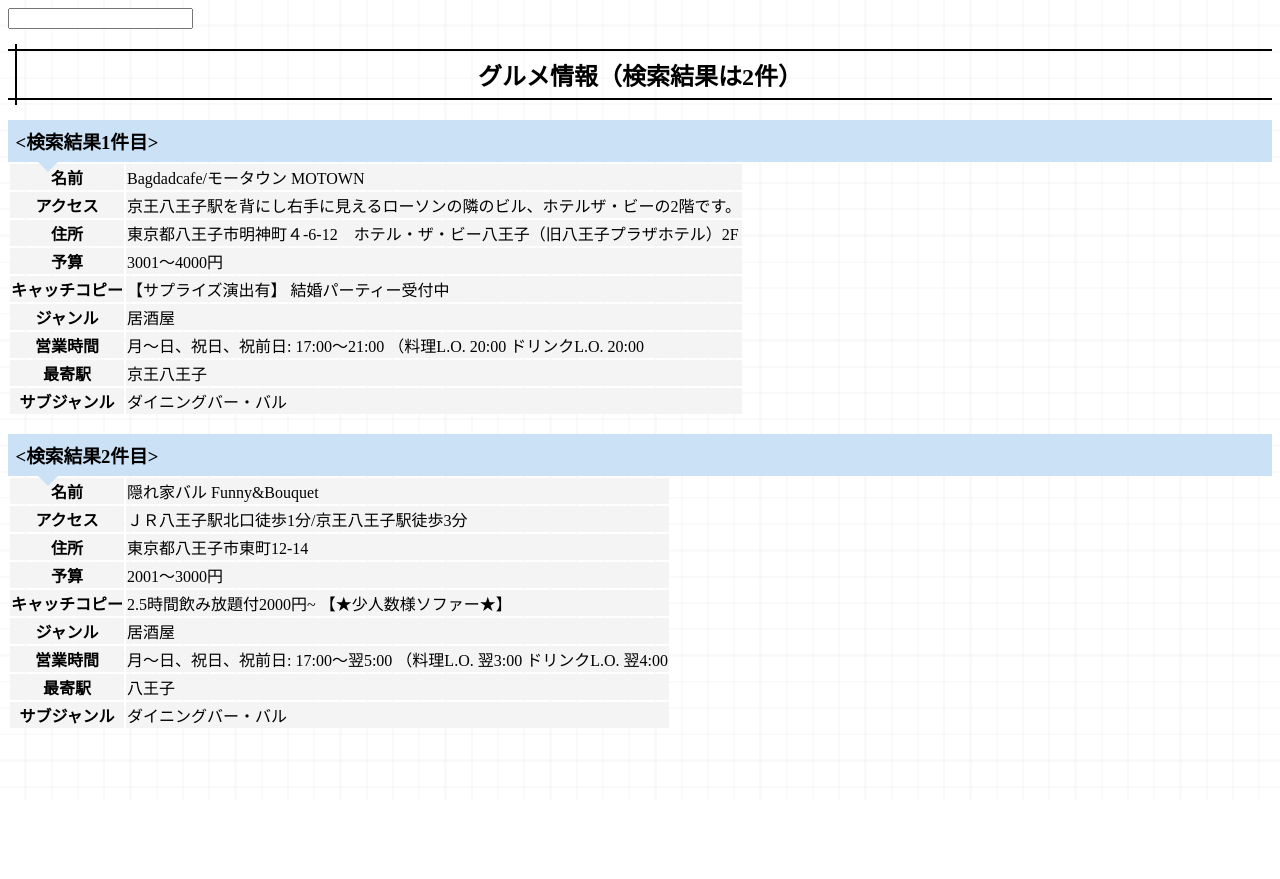
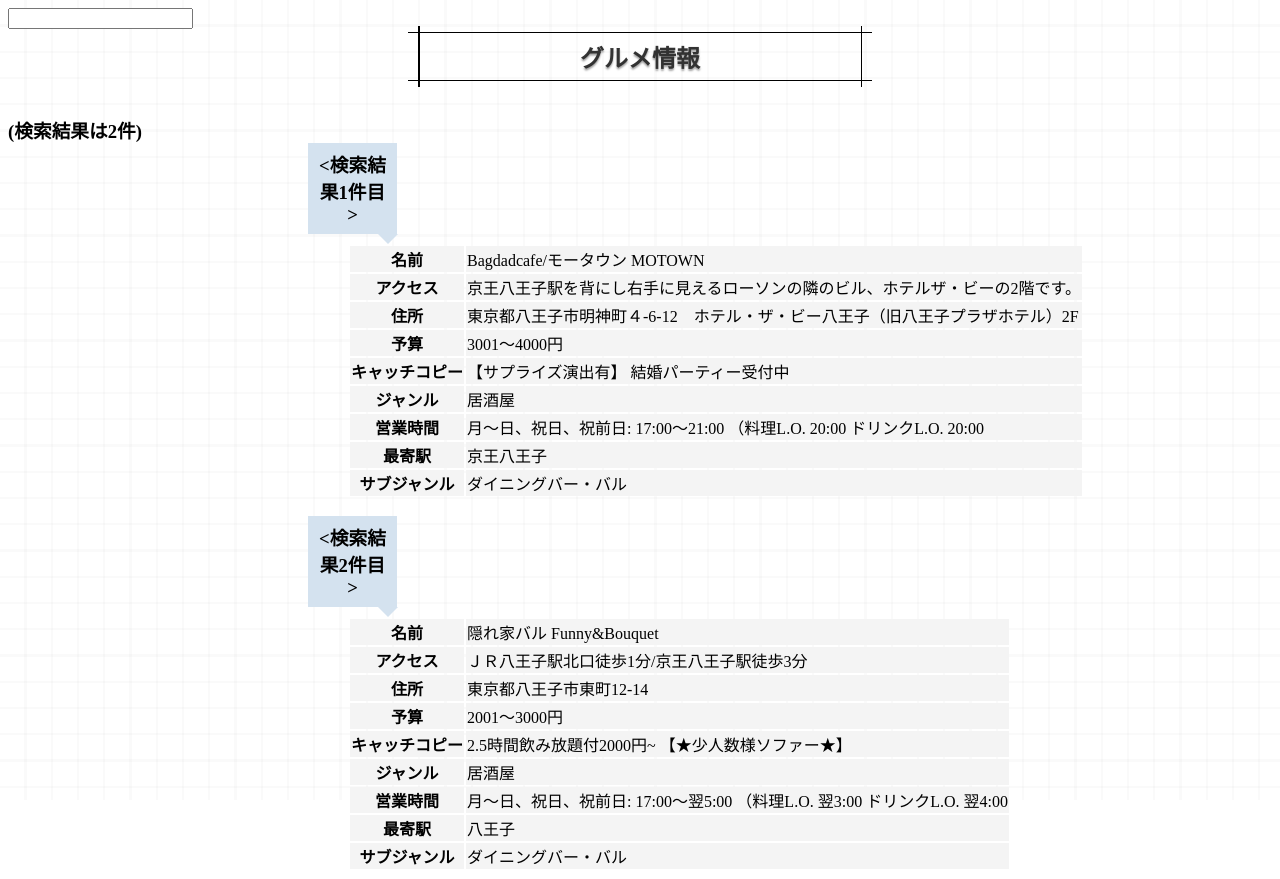
Before and after one commit to G386572023/medialabo, a plain HTML site: page project.html in a window 1280 px wide. Before the commit the page ends 800 px from the top, so only its background shows below. Drawn offline with Linux system fonts and the light colour scheme.

Commit message:
編集6/27

```diff
--- a/gourmet.js
+++ b/gourmet.js
@@ -202,23 +202,17 @@ let data = {
 /////////// 課題3-2 ここからプログラムを書こう
 
 console.log("グルメ情報（検索結果は" + data.results.shop.length + "件）");
-console.log("検索結果1件目");
-console.log(data.results.shop[0].name);
-console.log(data.results.shop[0].access);
-console.log(data.results.shop[0].address);
-console.log(data.results.shop[0].budget.name);
-console.log(data.results.shop[0].catch);
-console.log(data.results.shop[0].genre.name);
-console.log(data.results.shop[0].open);
-console.log(data.results.shop[0].station_name);
-console.log(data.results.shop[0].sub_genre.name);
-console.log("検索結果2件目");
-console.log(data.results.shop[1].name);
-console.log(data.results.shop[1].access);
-console.log(data.results.shop[1].address);
-console.log(data.results.shop[1].budget.name);
-console.log(data.results.shop[1].catch);
-console.log(data.results.shop[1].genre.name);
-console.log(data.results.shop[1].open);
-console.log(data.results.shop[1].station_name);
-console.log(data.results.shop[1].sub_genre.name);
+let a = 0;
+for(let i of data.results.shop){
+a = a + 1;
+console.log("検索結果" + a + "件目");
+console.log(i.name);
+console.log(i.access);
+console.log(i.address);
+console.log(i.budget.name);
+console.log(i.catch);
+console.log(i.genre.name);
+console.log(i.open);
+console.log(i.station_name);
+console.log(i.sub_genre.name);
+}
--- a/index.css
+++ b/index.css
@@ -52,9 +52,6 @@ p.mokuhyou{
     margin: 25px 0px -16px 0px;
 }
 
-ul.kazu li {
+ol li {
     list-style-type: none;
 }
-ul.pro li {
-    list-style-type: none;
-}
--- a/project.css
+++ b/project.css
@@ -34,51 +34,65 @@
         rgba(0, 0, 0, 0.04) 130px,  rgba(0, 0, 0, 0.04) 130px);
   }
 
+div.zentai {
+    padding: 0 0 0 340px;
+}
+
 
 h2 {
+    color: rgb(50, 50, 50);
+    text-shadow: 0px 2px 2px rgb(161, 161, 161);
     text-align: center;
+    margin: 3px 400px 35px 400px;
     position: relative;
     padding: 0.25em 1em;
-    border-top: solid 2px black;
-    border-bottom: solid 2px black;
+    border-top: solid 1.5px black;
+    border-bottom: solid 1.5px black;
   }
-  h2:before, h1:after {
+  h2:before, h2:after {
     content: '';
     position: absolute;
     top: -7px;
-    width: 2px;
-    height: -webkit-calc(100% + 14px);
+    width: 1.5px;
+    height: -webkit-calc(100% + 40px);
     height: calc(100% + 14px);
     background-color: black;
   }
   h2:before {
-    left: 7px;
+    left: 10px;
   }
   h2:after {
-    right: 7px;
+    right: 10px;
+  }
+
+  h3 {
+    margin: 0 900px 0 0;
+    padding: 0px 0px 0px 0px;
   }
 
 /*検索結果の枠*/
-h3 {
+h3.kekka {
+  text-align: center;
+   padding: 0 0 0 60px;
     position: relative;
-    margin: 0px 0px 0px 0px;
+    margin: 0px 875px 10px -40px;
     padding: 0.4em;
-    background: #cbe1f5;
+    background: #d4e2ef;
   }
-  h3:after {
+  h3.kekka:after {
     position: absolute;
     content: '';
     top: 100%;
-    left: 30px;
+    left: 70px;
     border: 10px solid transparent;
-    border-top: 10px solid #cbe1f5;
+    border-top: 10px solid #d4e2ef;
     width: 0;
     height: 0;
   }
 
 tbody.ichi,tbody.ni {
-    padding: 30px;
-    margin: 50px;
+    padding: 0px 90px 50px 0px;
+    margin: 80px;
     width: 200px;
     height: 150px;
     background: rgb(244, 244, 244);
--- a/project.html
+++ b/project.html
@@ -11,8 +11,11 @@
     <form>
         <input type="text">
     </form>
-    <h2>グルメ情報（検索結果は2件）</h2>
-        <h3><検索結果1件目></h3>
+    <h2>グルメ情報</h2>
+    <h3>(検索結果は2件)</h3>
+
+    <div class="zentai">
+        <h3 class="kekka"><検索結果1件目></h3>
     <table>
         <tbody class="ichi">
             <tr>
@@ -55,7 +58,7 @@
     </table>
 
     <br>
-    <h3><検索結果2件目></h3>
+    <h3 class="kekka"><検索結果2件目></h3>
     <table>
         <tbody class="ni">
             <tr>
@@ -96,3 +99,4 @@
             </tr>
         </tbody>
     </table>
+    </div>
```
Also changed, not shown: index.html (+15 -4 lines), practice-dom/dom-intro.html (+1 -0 lines), 1 other file.
